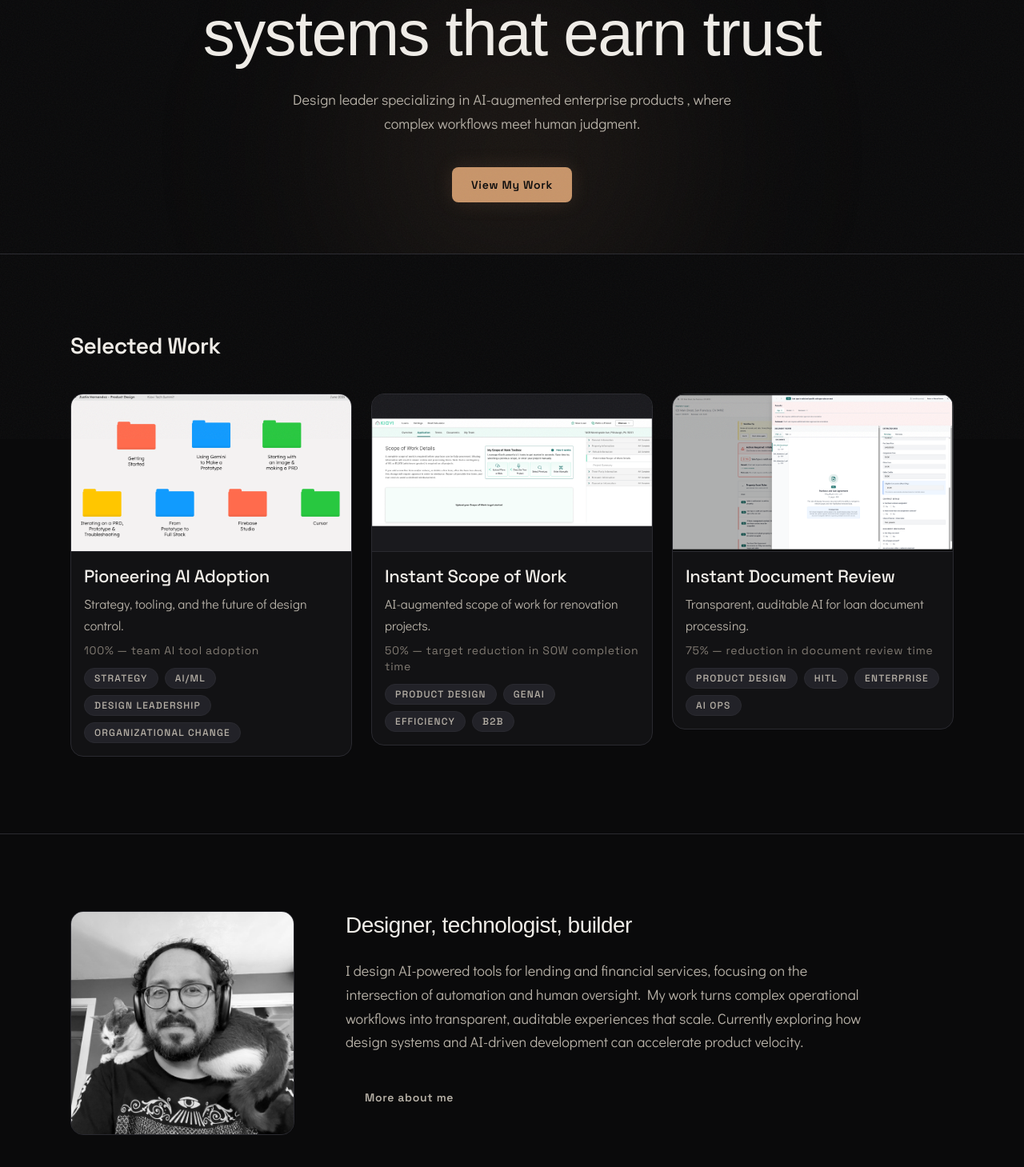
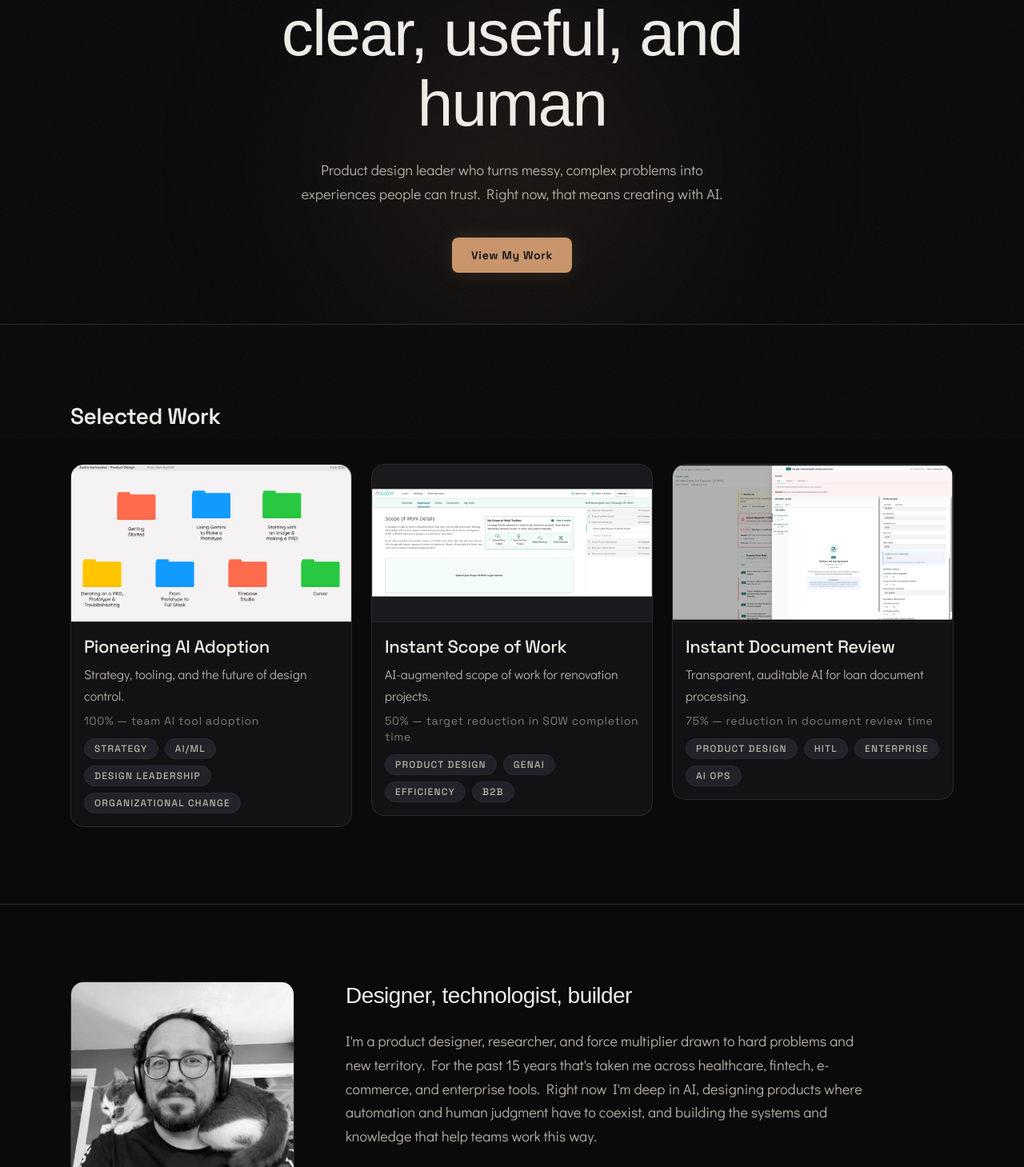
Before and after one commit to amkhz/portfolio, a Next.js app: page / in a window 1280 px wide. Shown: the part 251-1710 px from the top of the page at 80% size. Built offline with nearby package versions, Linux system fonts and the light colour scheme; no server answers; a web font is replaced by a local one.

Commit message:
Update portfolio content and metadata for clarity and engagement. Revise descriptions across multiple components. Enhance Open Graph and Twitter image metadata for improved SEO and social sharing. Update last modified date and project phase in the project context document.

```diff
--- a/src/app/about/page.tsx
+++ b/src/app/about/page.tsx
@@ -6,14 +6,14 @@ import { Button } from "@/components/interactive/Button";
 export const metadata: Metadata = {
   title: "About",
   description:
-    "Lead product designer specializing in AI-powered enterprise product design, design leadership, and human-centered automation.",
+    "Product design leader specializing in complex, human-centered systems. Currently focused on AI.",
   alternates: {
     canonical: "/about",
   },
   openGraph: {
     title: "About | Justin Hernandez",
     description:
-      "Lead product designer specializing in AI-powered enterprise product design, design leadership, and human-centered automation.",
+      "Product design leader specializing in complex, human-centered systems. Currently focused on AI.",
     url: "/about",
     images: ["/images/about.jpeg"],
   },
@@ -33,7 +33,7 @@ export default function AboutPage() {
             About
           </span>
           <h1 className="mt-4 max-w-[20ch] font-display text-3xl leading-tight tracking-tight text-text-primary sm:text-4xl">
-            Designing for the moment machines start making decisions
+            Drawn to complexity. Designing for people.
           </h1>
         </Container>
       </section>
--- a/src/app/opengraph-image.tsx
+++ b/src/app/opengraph-image.tsx
@@ -1,6 +1,6 @@
 import { ImageResponse } from "next/og";
 
-export const alt = "Justin Hernandez — Product Designer";
+export const alt = "Justin Hernandez | Product Designer";
 export const size = { width: 1200, height: 630 };
 export const contentType = "image/png";
 
@@ -78,7 +78,7 @@ export default function OGImage() {
               lineHeight: 1.4,
             }}
           >
-            Design leader specializing in AI-augmented enterprise products
+            Product design leader for complex, human-centered systems
           </span>
         </div>
 
--- a/src/app/page.tsx
+++ b/src/app/page.tsx
@@ -9,14 +9,14 @@ import { caseStudies } from "@/lib/tokens-ts";
 export const metadata: Metadata = {
   title: "Home",
   description:
-    "Portfolio of Justin Hernandez featuring AI strategy, enterprise UX, and design systems case studies.",
+    "Portfolio of Justin Hernandez. Product design leader for complex, human-centered systems. Currently creating with AI.",
   alternates: {
     canonical: "/",
   },
   openGraph: {
     title: "Justin Hernandez | Product Designer",
     description:
-      "Portfolio of Justin Hernandez featuring AI strategy, enterprise UX, and design systems case studies.",
+      "Portfolio of Justin Hernandez. Product design leader for complex, human-centered systems. Currently creating with AI.",
     url: "/",
   },
   twitter: {
--- a/src/app/twitter-image.tsx
+++ b/src/app/twitter-image.tsx
@@ -1,6 +1,6 @@
 import { ImageResponse } from "next/og";
 
-export const alt = "Justin Hernandez — Product Designer";
+export const alt = "Justin Hernandez | Product Designer";
 export const size = { width: 1200, height: 630 };
 export const contentType = "image/png";
 
@@ -78,7 +78,7 @@ export default function TwitterImage() {
               lineHeight: 1.4,
             }}
           >
-            Design leader specializing in AI-augmented enterprise products
+            Product design leader for complex, human-centered systems
           </span>
         </div>
 
--- a/src/components/content/AboutSnippet.tsx
+++ b/src/components/content/AboutSnippet.tsx
@@ -26,11 +26,12 @@ export function AboutSnippet() {
             </h2>
 
             <p className="mt-6 max-w-[65ch] font-body text-lg leading-normal text-text-secondary">
-              I design AI-powered tools for lending and financial services,
-              focusing on the intersection of automation and human oversight. My
-              work turns complex operational workflows into transparent,
-              auditable experiences that scale. Currently exploring how design
-              systems and AI-driven development can accelerate product velocity.
+              I&apos;m a product designer, researcher, and force multiplier
+              drawn to hard problems and new territory. For the past 15 years
+              that&apos;s taken me across healthcare, fintech, e-commerce, and
+              enterprise tools. Right now I&apos;m deep in AI, designing
+              products where automation and human judgment have to coexist, and
+              building the systems and knowledge that help teams work this way.
             </p>
 
             <div className="mt-8">
--- a/src/components/content/Hero.tsx
+++ b/src/components/content/Hero.tsx
@@ -16,13 +16,14 @@ export function Hero() {
       <Container className="relative z-10 flex flex-col items-center text-center">
         {/* Display heading — Podkova, the personality font */}
         <h1 className="max-w-[18ch] font-display text-4xl leading-tight tracking-tight text-text-primary sm:text-5xl">
-          Designing intelligent systems that earn trust
+          Making complex things clear, useful, and human
         </h1>
 
         {/* Subtitle — Didact Gothic, comfortable reading */}
         <p className="mt-6 max-w-[56ch] font-body text-lg leading-normal text-text-secondary">
-          Design leader specializing in AI-augmented enterprise products
-          , where complex workflows meet human judgment.
+          Product design leader who turns messy, complex problems into
+          experiences people can trust. Right now, that means creating
+          with AI.
         </p>
 
         {/* CTA — brass primary button */}
```
Also changed, not shown: 1 other file (tests, documents, lock files or other folders).
